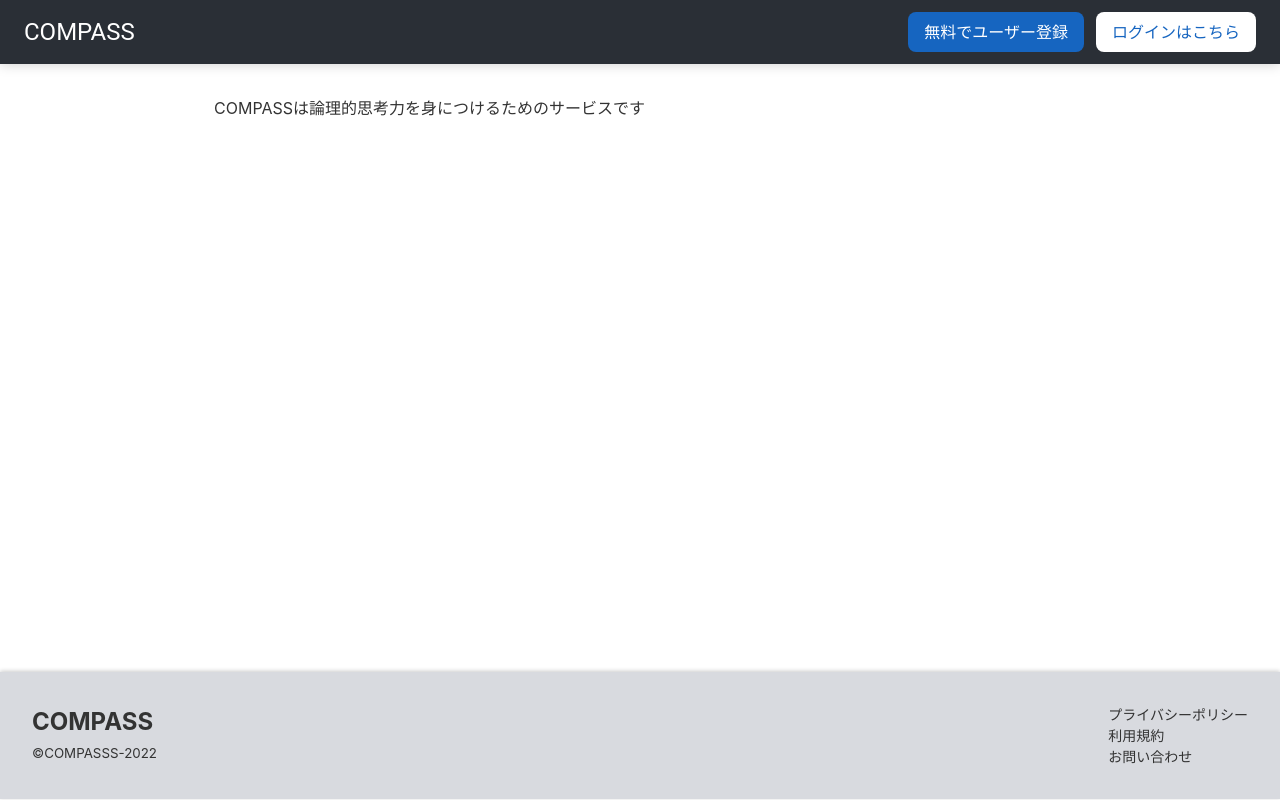
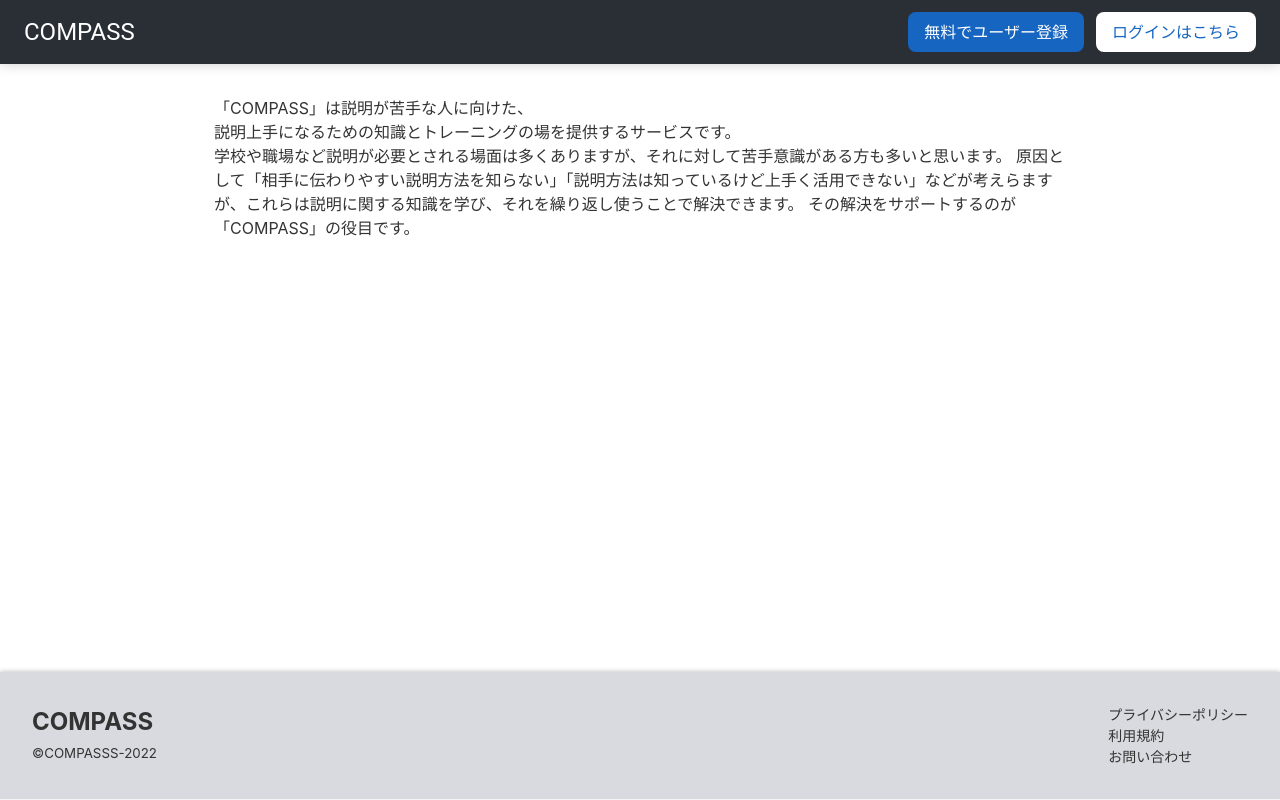
Before and after one commit to yuichi04/compass_f, a React (Create React App) app: page / in a window 1280 px wide. Built offline with nearby package versions, Linux system fonts and the light colour scheme.

Commit message:
Add .gitignore

```diff
--- a/src/components/pages/static/Top.tsx
+++ b/src/components/pages/static/Top.tsx
@@ -5,7 +5,16 @@ const Top = () => {
   return (
     <div>
       <MuiContaier maxWidth="md">
-        <p>COMPASSは論理的思考力を身につけるためのサービスです</p>
+        <p>
+          「COMPASS」は説明が苦手な人に向けた、
+          <br />
+          説明上手になるための知識とトレーニングの場を提供するサービスです。
+        </p>
+        <p>
+          学校や職場など説明が必要とされる場面は多くありますが、それに対して苦手意識がある方も多いと思います。
+          原因として「相手に伝わりやすい説明方法を知らない」「説明方法は知っているけど上手く活用できない」などが考えらますが、これらは説明に関する知識を学び、それを繰り返し使うことで解決できます。
+          その解決をサポートするのが「COMPASS」の役目です。
+        </p>
       </MuiContaier>
     </div>
   );
--- a/src/lib/api/userAuth.ts
+++ b/src/lib/api/userAuth.ts
@@ -1,6 +1,10 @@
+import { SignUpParams } from "../../types/userTypes";
 import client from "./client";
 
 // Signup
+export const signUp = (params: SignUpParams) => {
+  return client.post(process.env.REACT_APP_USER_URL!, params);
+};
 // Login
 // logout
 // fetchUserState
--- /dev/null
+++ b/src/types/userTypes.ts
@@ -0,0 +1,6 @@
+export type SignUpParams = {
+  username: string;
+  email: string;
+  password: string;
+  passwordConfirmation: string;
+};
```
Also changed, not shown: 2 other files (tests, documents, lock files or other folders).
